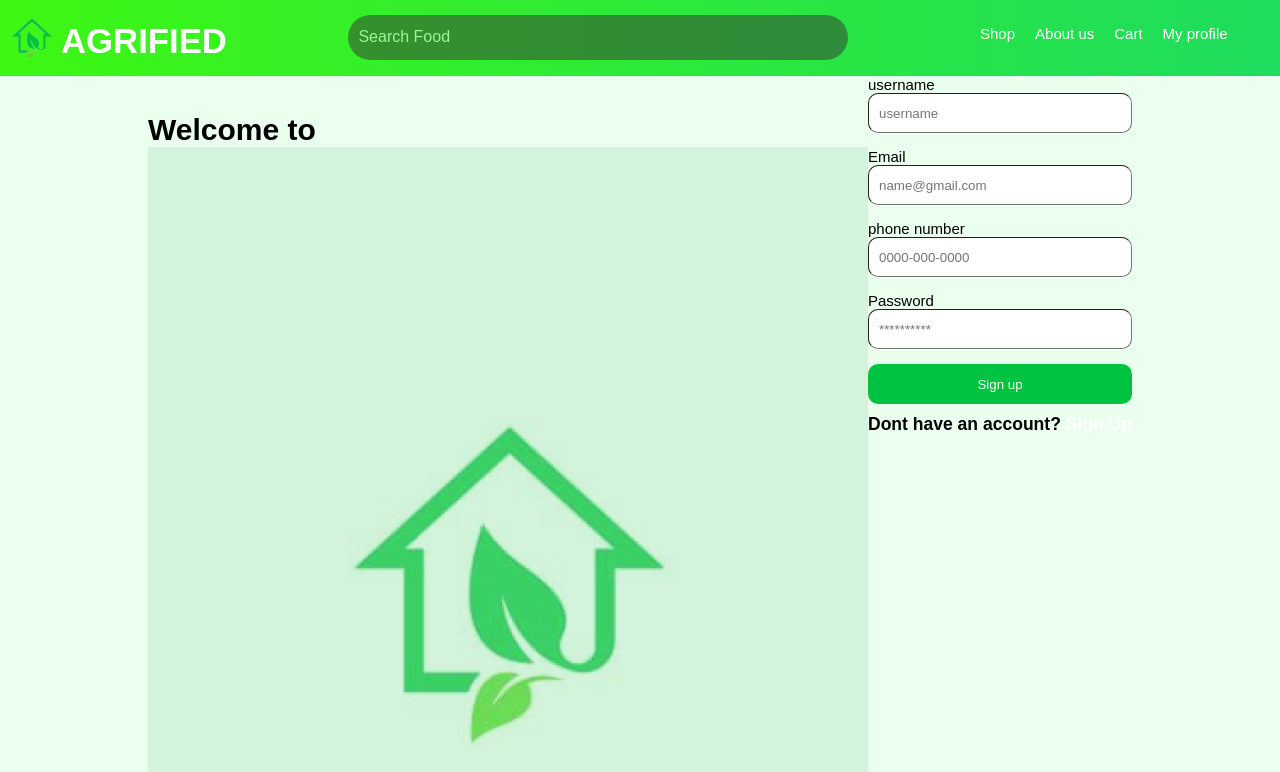
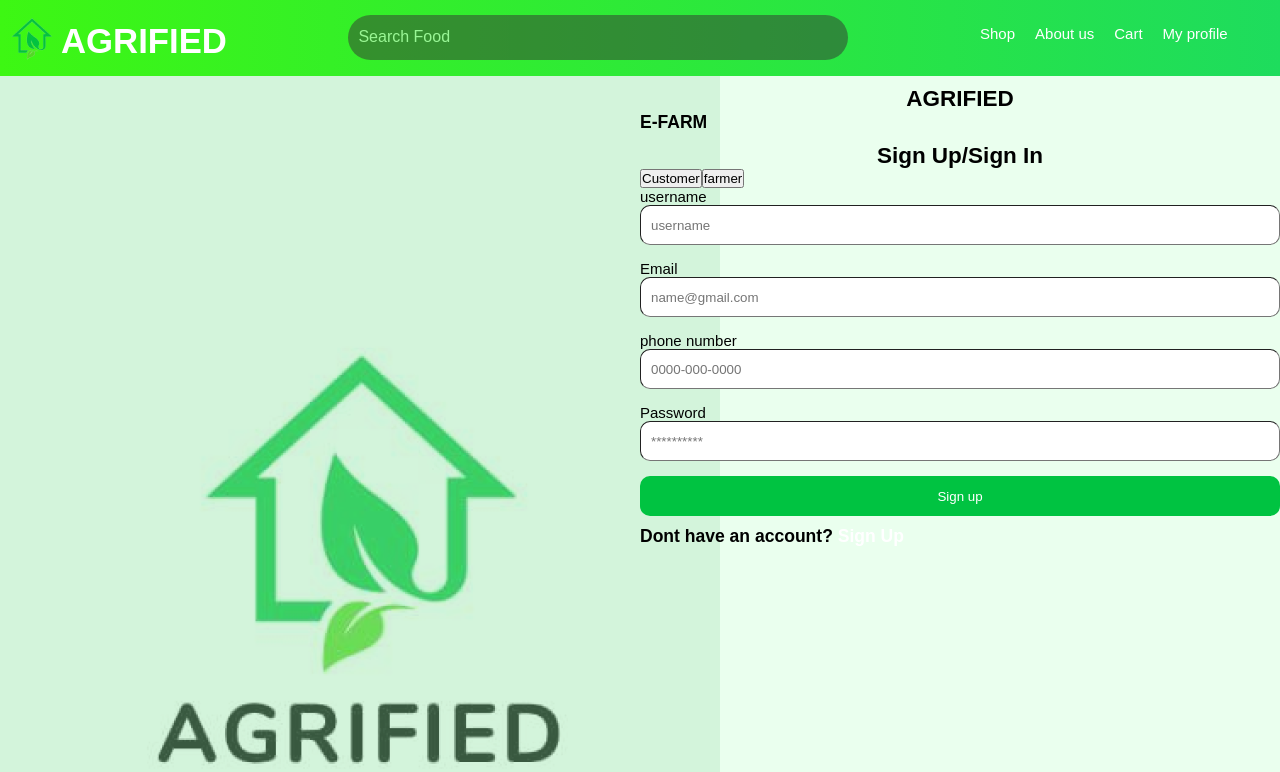
Before and after one commit to Ephraimiyanda/e-commerce-web-app, a React (Vite) app: page /signUp in a window 1280 px wide. Shown: the top 772 px of the page. Built offline with nearby package versions, Linux system fonts and the light colour scheme.

Commit message:
new commit

```diff
--- a/src/index.css
+++ b/src/index.css
@@ -626,17 +626,23 @@ background-color: red;
   background-color: #fff;
 
 }
+.welcome-container{
+
+}
+
 
 
 /* login styles */
 .signUpLogin{
   display: flex;
-  justify-content: center;
+  align-content: center;
   margin-top: auto;
   flex-wrap: wrap;
 
 }
 .img-signupLogin{
+  width: 50%;
+  height: 20%;
 }
 form{
   display: flex;
@@ -657,6 +663,9 @@ form input{
   background-color: #00C341;
   color: white;
   margin-bottom: 10px;
+}
+.signup-section{
+  width: 50%;
 }
 
 @media (max-width:1000px) {
--- a/src/login-signup/loginAndSignupPage.jsx
+++ b/src/login-signup/loginAndSignupPage.jsx
@@ -6,24 +6,20 @@ import welcomePic from "../../images/welcome-pic.png"
 function showLoginSignUp(){
     return(
 <div className="signUpLogin">
-<div >
-        <div className="img">
-            <h1>Welcome to</h1>
-            <img className="img-signupLogin" src={welcomePic} alt="" ></img>
-            <h2>AGRIFIED</h2>
+<div className="img-signupLogin">
+     <img  src={welcomePic} alt="" ></img>
+    </div>
+
+       <div className="signup-section">
+       <div className="details">
+       <h2>AGRIFIED</h2>
             <h3>E-FARM</h3>
-        </div>
-        <div className="details">
             <h2>Sign Up/Sign In</h2>
             <div className="type">
                <Link to="/signup"> <button>Customer</button></Link>
                 <Link to="/login"><button>farmer</button></Link>
             </div>
         </div>
-    </div>
-
-       <div>
-
         <Router>
             <Switch>
                 <Route path="/login" component={Login}></Route>
```
